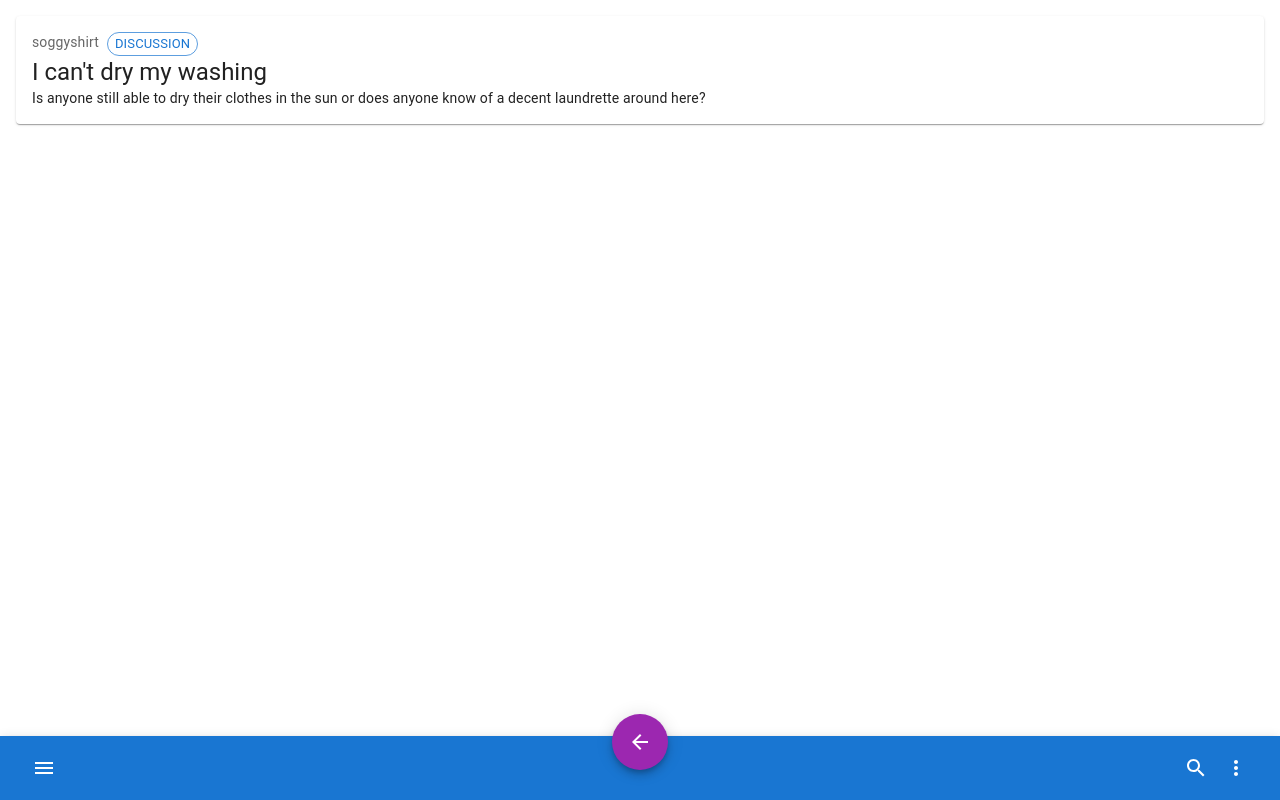
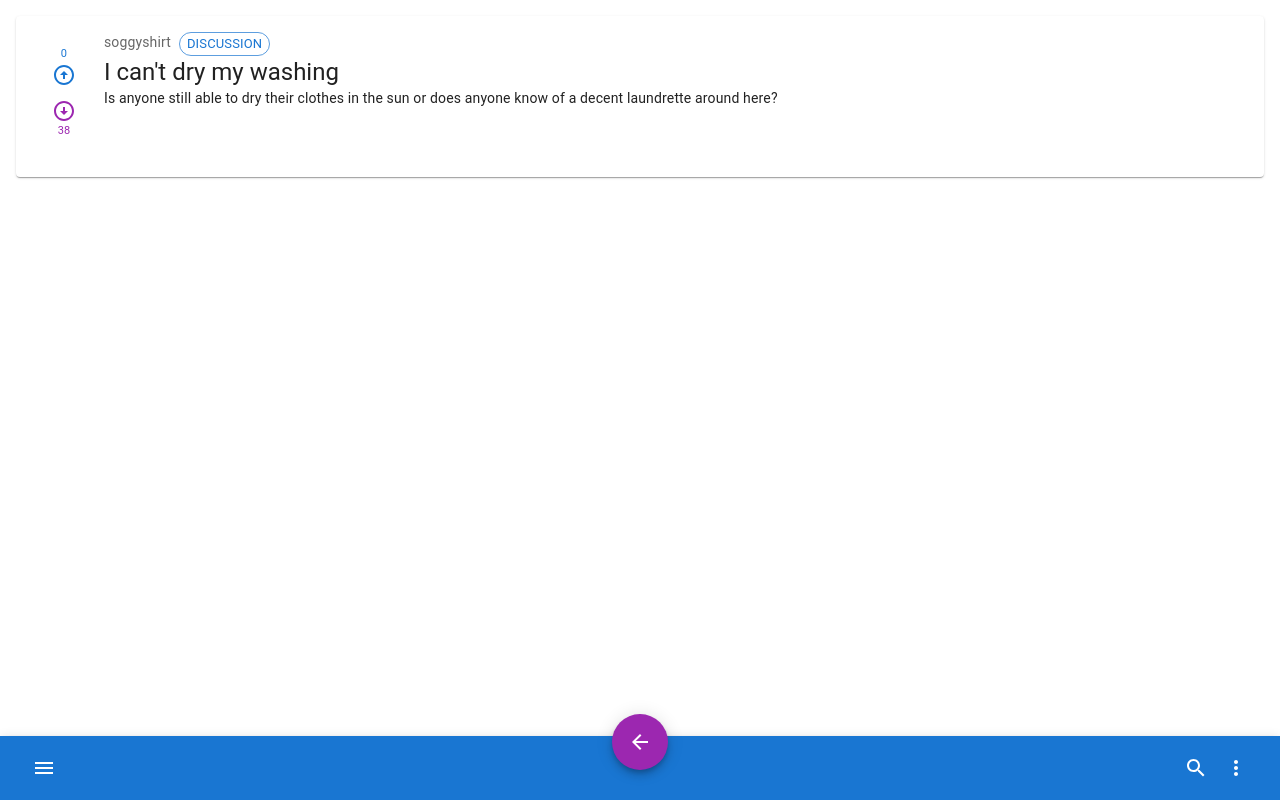
Before and after one commit to rmnppt/bs3, a React (Create React App) app in the folder bs3/: page /p/4 in a window 1280 px wide. Built offline with nearby package versions, Linux system fonts and the light colour scheme.

Commit message:
re-used card with conditional formatting

```diff
--- a/bs3/src/components/post-card.js
+++ b/bs3/src/components/post-card.js
@@ -10,7 +10,12 @@ import ArrowCircleDownIcon from '@mui/icons-material/ArrowCircleDown';
 import ArrowCircleUpIcon from '@mui/icons-material/ArrowCircleUp';
 import { Link } from 'react-router-dom';
 
-export default function BasicCard({ post }) {
+export default function BasicCard({ post, extended = false}) {
+
+  if (extended === false) {
+    post = {...post, body: post.body.slice(0, 75) + "..."}
+  }
+
   return (
     <Card sx={{ minWidth: 275, maxHeight: 275, my: 2, mx: 2, wordBreak: "break-word"}}>
       <CardContent>
@@ -42,7 +47,7 @@ export default function BasicCard({ post }) {
                 {post.title}
               </Typography>
               <Typography variant="body2">
-                {post.body.slice(0, 75) + "..."}
+                {post.body}
               </Typography>
           </CardActionArea>
         </Stack>
--- a/bs3/src/pages/post-detail.js
+++ b/bs3/src/pages/post-detail.js
@@ -1,11 +1,8 @@
 import * as React from 'react';
-import Paper from '@mui/material/Paper';
-import Typography from '@mui/material/Typography';
-import Chip from '@mui/material/Chip';
-import Stack from '@mui/material/Stack';
 import { useLoaderData } from "react-router-dom";
 import MainActionFab from '../components/main-action-buttons';
 import { useOutletContext } from "react-router-dom";
+import BasicCard from '../components/post-card';
 
 export function idLoader({ params }) {
   return params.postId;
@@ -24,22 +21,10 @@ function Post() {
 
   return (
     <div>
-      <Paper sx={{ my: 2, mx: 2, py: 2, px: 2, wordBreak: "break-word" }}>
-          <Stack direction="row" spacing={1}>
-          <Typography sx={{ fontSize: 14 }} color="text.secondary" gutterBottom>
-            {post.author}
-          </Typography>
-          <Chip label={post.tag} size="small" color="primary" variant="outlined"></Chip>
-          </Stack>
-          <Typography variant="h5" component="div">
-            {post.title}
-          </Typography>
-          <Typography variant="body2">
-            {post.body}
-          </Typography>
-      </Paper>
+      <BasicCard post={post} extended={true}></BasicCard>
       <MainActionFab type="back"/>
     </div>
+
   )
 }
 
--- a/bs3/src/pages/post-list.js
+++ b/bs3/src/pages/post-list.js
@@ -22,6 +22,7 @@ class PostList extends React.Component {
                     <BasicCard
                         className="BasicCard"
                         post={p}
+                        extended={false}
                         ></BasicCard>
                 </div>
             )
```
